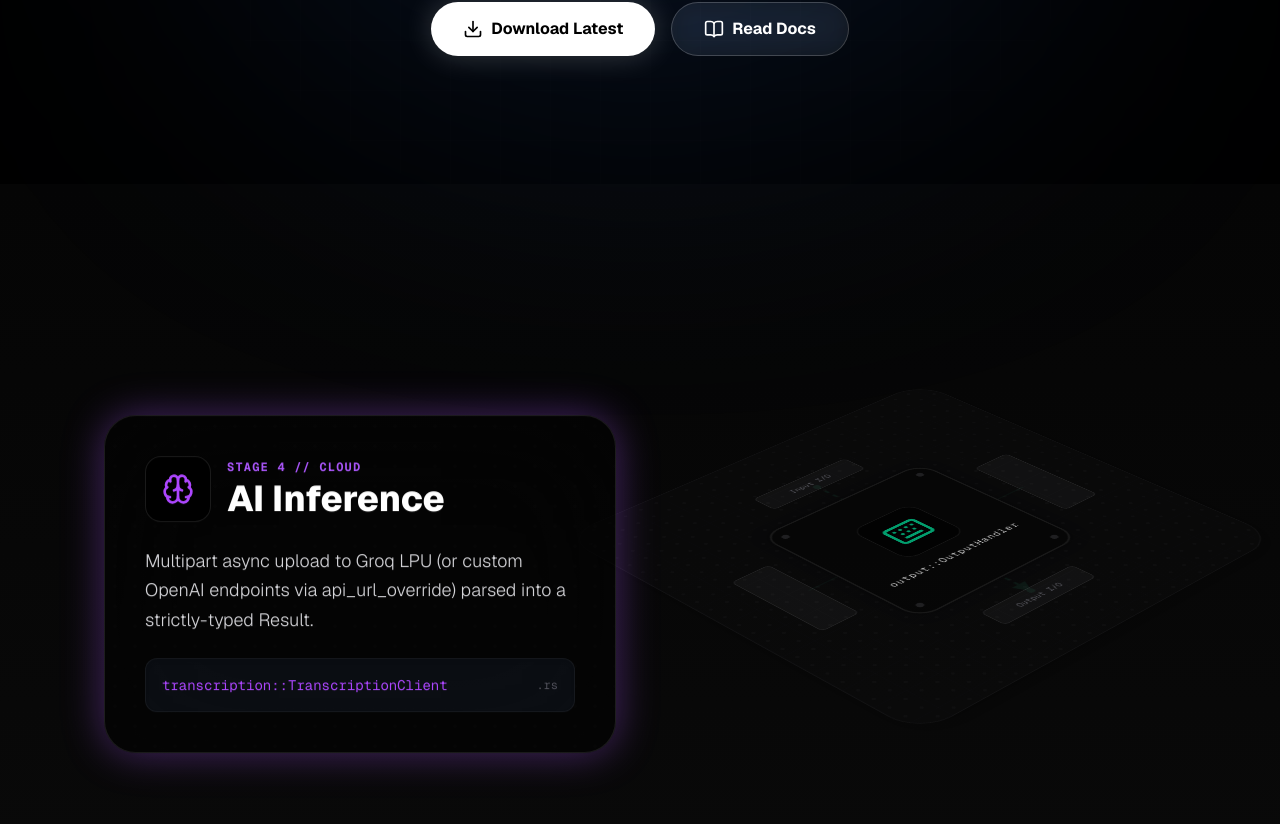
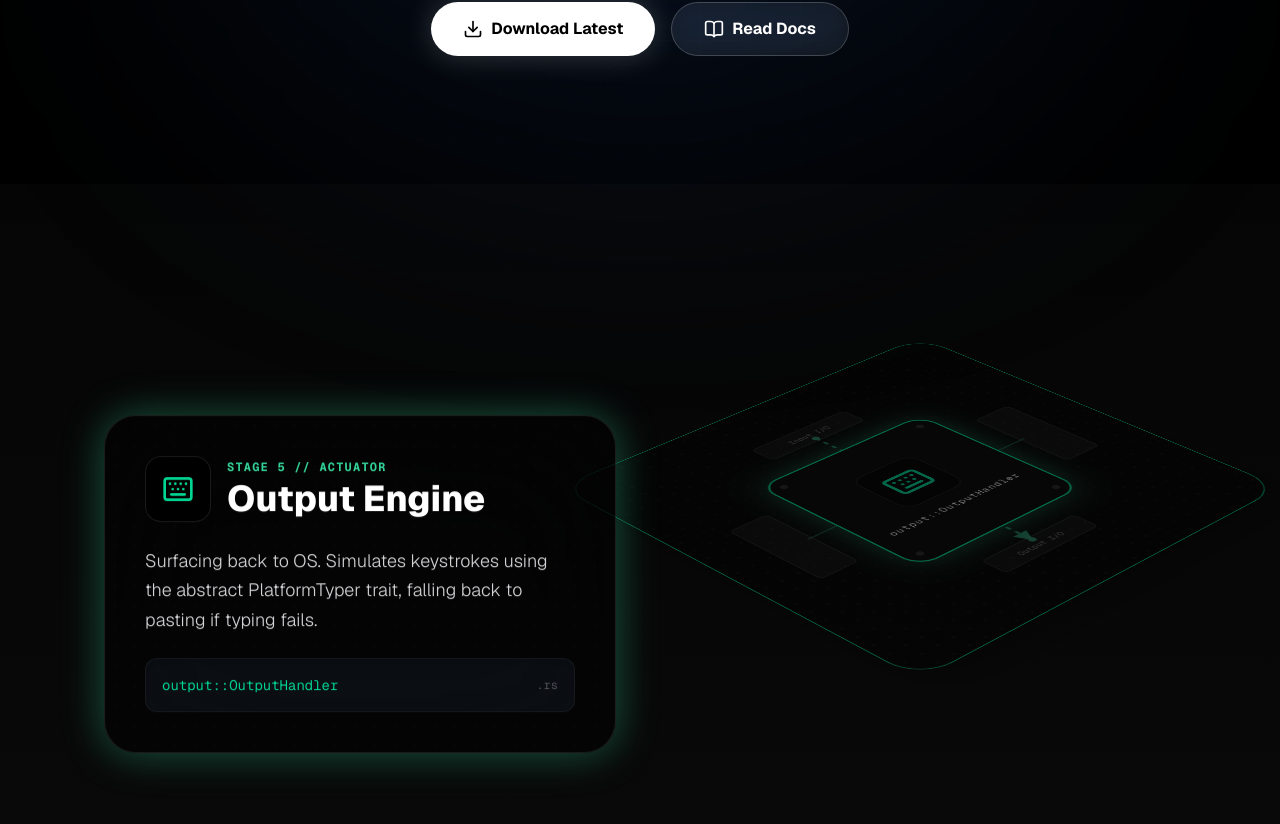
Before and after one commit to axelbaumlisto/voxis-landing, a Next.js app: page / in a window 1280 px wide. Shown: the part 710-1534 px from the top of the page. Built offline with nearby package versions, Linux system fonts and the light colour scheme.

Commit message:
feat(landing): hero peek — reveal architecture stack pre-scroll (68vh + pre-spread)

```diff
--- a/src/components/Architecture.tsx
+++ b/src/components/Architecture.tsx
@@ -7,10 +7,7 @@ import type { Step, IconKey } from "../data/architecture";
 import { useMediaQuery } from "../hooks/useMediaQuery";
 
 export interface ArchIntl {
-  eyebrow: string;
   title: string;
-  intro: string;
-  scrollHint: string;
   subtitle: string;
 }
 
@@ -48,27 +45,14 @@ function BoardLayer({
   const isActive = i === active;
 
   const currentZ = useTransform(scrollYProgress, (p) => {
-    // START COMPACTED: spread = 40 (tightly stacked like a real chip)
-    // EXPLODE: expand to 620 over the first 10% of scroll
-    let spread = 40;
-    let fly = 0;
-
-    if (p < 0.1) {
-      spread = 40 + (p / 0.1) * (SPREAD - 40);
-    } else {
-      spread = SPREAD;
-      fly = ((p - 0.1) / 0.9) * 4.99;
-    }
-
+    // Peek from frame one: all 5 layers already spread. Scroll moves focus (fly),
+    // not "explode from compacted chip". No global camera offset — the stack is
+    // pre-arranged for hero-peek visibility.
+    const fly = p * 4.99;
     const distance = i - fly;
-    const baseDepth = distance * -spread;
-
+    const baseDepth = distance * -SPREAD;
     const pop = Math.abs(distance) < EPSILON ? FOCUS_POP * (1 - Math.abs(distance) / EPSILON) : 0;
-
-    // When compacted (p < 0.05), push the whole stack closer to the camera so it's readable
-    const globalOffset = p < 0.05 ? 300 : 0;
-
-    return baseDepth + pop + globalOffset;
+    return baseDepth + pop;
   });
 
   const opacity = useTransform(
@@ -83,8 +67,6 @@ function BoardLayer({
     [-2000, -500, 0, 200, 500],
     ["blur(12px)", "blur(4px)", "blur(0px)", "blur(0px)", "blur(8px)"]
   );
-
-  const isIntro = useTransform(scrollYProgress, (p) => p < 0.05);
 
   return (
     <motion.div
@@ -103,7 +85,6 @@ function BoardLayer({
       <motion.svg
         className="absolute inset-0 w-full h-full pointer-events-none opacity-60"
         viewBox="0 0 500 500"
-        style={{ opacity: isIntro.get() ? 0.1 : 0.6 }} // Fade traces when compacted
       >
         <defs>
           <marker id={`arrow-${i}`} viewBox="0 0 10 10" refX="9" refY="5" markerWidth="6" markerHeight="6" orient="auto">
@@ -119,12 +100,12 @@ function BoardLayer({
       </motion.svg>
 
       <div className="absolute inset-0 flex flex-col items-center justify-center">
-        <motion.div style={{ opacity: isIntro.get() ? 0 : 1 }} className="w-32 h-8 bg-white/5 border border-white/10 rounded-md flex items-center justify-center text-[10px] font-mono text-zinc-500 mb-8 shadow-inner">
+        <motion.div className="w-32 h-8 bg-white/5 border border-white/10 rounded-md flex items-center justify-center text-[10px] font-mono text-zinc-500 mb-8 shadow-inner">
           Input I/O
         </motion.div>
 
         <div className="flex items-center gap-8 relative z-10">
-          <motion.div style={{ opacity: isIntro.get() ? 0 : 1 }} className="w-12 h-32 bg-white/5 border border-white/10 rounded-md shadow-inner"></motion.div>
+          <motion.div className="w-12 h-32 bg-white/5 border border-white/10 rounded-md shadow-inner"></motion.div>
 
           <div className={`w-56 h-56 border-2 ${isActive ? step.glow : 'border-white/10 shadow-[0_0_15px_rgba(0,0,0,0.5)]'} bg-[#050505] rounded-3xl flex flex-col items-center justify-center relative transition-all duration-300`}>
             <div className="absolute top-3 left-3 w-2 h-2 rounded-full bg-zinc-800"></div>
@@ -135,15 +116,15 @@ function BoardLayer({
             <div className={`p-4 rounded-2xl bg-black border border-white/10 mb-4 shadow-inner ${step.iconColor}`}>
               {Icon && <Icon className="w-12 h-12" />}
             </div>
-            <motion.div style={{ opacity: isIntro.get() ? 0 : 1 }} className="text-xs font-mono text-white tracking-widest text-center px-4">
+            <motion.div className="text-xs font-mono text-white tracking-widest text-center px-4">
               {step.className}
             </motion.div>
           </div>
 
-          <motion.div style={{ opacity: isIntro.get() ? 0 : 1 }} className="w-12 h-32 bg-white/5 border border-white/10 rounded-md shadow-inner"></motion.div>
+          <motion.div className="w-12 h-32 bg-white/5 border border-white/10 rounded-md shadow-inner"></motion.div>
         </div>
 
-        <motion.div style={{ opacity: isIntro.get() ? 0 : 1 }} className="w-32 h-8 bg-white/5 border border-white/10 rounded-md flex items-center justify-center text-[10px] font-mono text-zinc-500 mt-8 shadow-inner">
+        <motion.div className="w-32 h-8 bg-white/5 border border-white/10 rounded-md flex items-center justify-center text-[10px] font-mono text-zinc-500 mt-8 shadow-inner">
           Output I/O
         </motion.div>
       </div>
@@ -154,7 +135,6 @@ function BoardLayer({
 export default function Architecture({ steps, intl }: ArchitectureProps) {
   const containerRef = useRef(null);
   const [active, setActive] = useState(0);
-  const [showLayers, setShowLayers] = useState(false);
   const isDesktop = useMediaQuery("(min-width: 768px)");
   const reduce = useReducedMotion();
 
@@ -164,17 +144,9 @@ export default function Architecture({ steps, intl }: ArchitectureProps) {
   });
 
   useMotionValueEvent(scrollYProgress, "change", (latest) => {
-    setShowLayers(latest >= 0.05);
-    let f = 0;
-    if (latest >= 0.1) {
-      f = ((latest - 0.1) / 0.9) * 4.99;
-    }
+    const f = latest * 4.99;
     setActive(Math.min(steps.length - 1, Math.max(0, Math.floor(f))));
   });
-
-  const introOpacity = useTransform(scrollYProgress, [0, 0.05], [1, 0]);
-  const introY = useTransform(scrollYProgress, [0, 0.05], [0, -30]);
-  const introPointer = useTransform(scrollYProgress, [0, 0.05], ["auto", "none"]);
 
   return (
     <section id="architecture" ref={containerRef} className={`relative w-full bg-black ${reduce ? "" : "md:h-[320vh]"}`}>
@@ -191,34 +163,8 @@ export default function Architecture({ steps, intl }: ArchitectureProps) {
           <div className="w-1/2 flex flex-col items-center justify-center z-30 h-full relative">
             <div className="w-full max-w-lg relative">
 
-              {/* Intro Card (only while not yet exploded) */}
-              {!showLayers && (
-                <motion.div
-                  style={{ opacity: introOpacity, y: introY, pointerEvents: introPointer as unknown as React.CSSProperties["pointerEvents"] }}
-                  className="absolute top-1/2 -translate-y-1/2 w-full z-40 bg-black/60 backdrop-blur-3xl rounded-[32px] border border-white/20 shadow-2xl shadow-emerald-500/20 overflow-hidden"
-                >
-                  <div className="p-10 relative">
-                     <div className="absolute inset-0 pcb-grid opacity-10"></div>
-                     <div className="relative z-10">
-                       <div className="text-xs font-mono font-bold tracking-widest uppercase mb-1 text-emerald-400">
-                         {intl.eyebrow}
-                       </div>
-                       <h3 className="text-4xl font-extrabold text-white mb-6">
-                         {intl.title}
-                       </h3>
-                       <p className="text-zinc-300 text-lg leading-relaxed font-light mb-6">
-                         {intl.intro}
-                         <br/><br/>
-                         {intl.scrollHint}
-                       </p>
-                     </div>
-                  </div>
-                </motion.div>
-              )}
-
-              {/* Layer Cards (5% - 100% scroll) */}
               <AnimatePresence mode="wait">
-                {showLayers && steps.map((step, i) => (
+                {steps.map((step, i) => (
                   i === active && (
                     <motion.div
                       key={i}
--- a/src/components/Hero.tsx
+++ b/src/components/Hero.tsx
@@ -26,7 +26,7 @@ export default function Hero({ badge, title, description, downloadText, docsText
         };
 
   return (
-    <section className="section-hero flex flex-col items-center justify-center text-center relative z-10 min-h-screen">
+    <section className="section-hero flex flex-col items-center justify-center text-center relative z-10 min-h-[68vh] pt-24 pb-16">
       <div className="absolute inset-0 bg-grid opacity-30 z-[-1]"></div>
       <div className="absolute top-[30%] left-1/2 -translate-x-1/2 w-[60vw] h-[40vw] bg-[var(--color-accent-blue)]/15 rounded-full mix-blend-screen blur-[150px] z-[-1]"></div>
 
--- a/src/components/LandingPage.tsx
+++ b/src/components/LandingPage.tsx
@@ -31,22 +31,8 @@ export default function LandingPage({ lang }: { lang: "en" | "ru" }) {
       };
 
   const archIntl = isRu
-    ? {
-        eyebrow: "ПОД КАПОТОМ",
-        title: "Архитектура системы",
-        intro:
-          "Монолитное ядро на Rust оркестрирует события ОС, аудиопотоки и облачный инференс.",
-        scrollHint: "Прокрути вниз, чтобы «взорвать» чип и пролететь сквозь слои.",
-        subtitle: "SOLID-архитектура на Rust",
-      }
-    : {
-        eyebrow: "UNDER THE HOOD",
-        title: "System Architecture",
-        intro:
-          "A monolithic Rust core orchestrating OS events, audio streams, and cloud inference.",
-        scrollHint: "Scroll down to explode the chip and fly through the layers.",
-        subtitle: "SOLID Rust Architecture",
-      };
+    ? { title: "Архитектура системы", subtitle: "SOLID-архитектура на Rust" }
+    : { title: "System Architecture", subtitle: "SOLID Rust Architecture" };
 
   return (
     <main className="min-h-screen relative flex flex-col items-center bg-black w-full">
```
